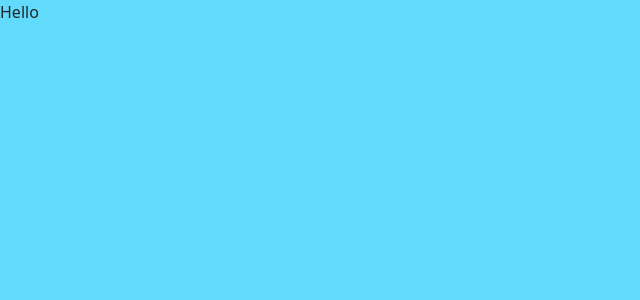
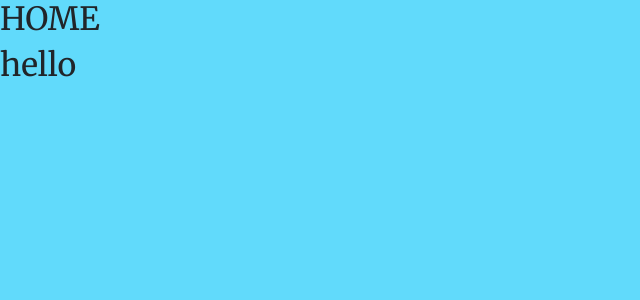
Before and after one commit to Ellianel/give-away-app, a React (Create React App) app: page / in a window 1280 px wide. Shown: the top 300 px of the page, without its empty margins (0-640 px from the left). Built offline with nearby package versions, Linux system fonts and the light colour scheme.

Commit message:
added  Home component and routes

```diff
--- a/public/index.html
+++ b/public/index.html
@@ -1,14 +1,17 @@
 <!DOCTYPE html>
 <html lang="en">
+
 <head>
   <meta charset="utf-8" />
   <link rel="icon" href="%PUBLIC_URL%/favicon.ico" />
   <meta name="viewport" content="width=device-width, initial-scale=1" />
   <meta name="theme-color" content="#000000" />
-    <meta
-      name="description"
-      content="Web site created using create-react-app"
-    />
+  <meta name="description" content="Web site created using create-react-app" />
+
+  <link rel="preconnect" href="https://fonts.googleapis.com">
+  <link rel="preconnect" href="https://fonts.gstatic.com" crossorigin>
+  <link href="https://fonts.googleapis.com/css2?family=Merriweather&family=Open+Sans&display=swap" rel="stylesheet">
+
   <link rel="apple-touch-icon" href="%PUBLIC_URL%/logo192.png" />
   <!--
       manifest.json provides metadata used when your web app is installed on a
@@ -26,6 +29,7 @@
     -->
   <title>React App</title>
 </head>
+
 <body>
   <noscript>You need to enable JavaScript to run this app.</noscript>
   <div id="root"></div>
@@ -40,4 +44,5 @@
       To create a production bundle, use `npm run build` or `yarn build`.
     -->
 </body>
+
 </html>
--- a/src/App.js
+++ b/src/App.js
@@ -1,13 +1,16 @@
-import 'bootstrap/dist/css/bootstrap.min.css';
-import { Routes, Route, Link } from "react-router-dom";
-
+import 'bootstrap/dist/css/bootstrap.min.css'
+import { Routes, Route, Link, BrowserRouter } from 'react-router-dom'
+import Home from './components/Home/Home-component'
 
 function App() {
-  return (
-          <div>
-              Hello
-          </div>
-  );
+	return (
+		<BrowserRouter>
+			<Routes>
+				<Route path='/' element={<Home />}></Route>
+			</Routes>
+			<h2>hello</h2>
+		</BrowserRouter>
+	)
 }
 
-export default App;
+export default App
--- /dev/null
+++ b/src/components/Home/Home-component.jsx
@@ -0,0 +1,11 @@
+import React from 'react';
+
+const Home = () => {
+    return (
+        <h2>
+            HOME
+        </h2>
+    );
+};
+
+export default Home;
--- a/src/scss/main.scss
+++ b/src/scss/main.scss
@@ -1,10 +1,11 @@
-
+@import './settings/fonts';
 
 * {
-  padding: 0;
-  margin: 0;
-  box-sizing: border-box;
+	padding: 0;
+	margin: 0;
+	box-sizing: border-box;
 }
 body {
-  background-color: #61dafb;
+	background-color: #61dafb;
+	font-family: $font-alt;
 }
--- a/src/scss/settings/_colors.scss
+++ b/src/scss/settings/_colors.scss
@@ -0,0 +1,5 @@
+$white: #f0f1f1;
+$brown: #5e5322;
+$yellow: #fad648;
+$silver: #737373;
+$black: #3c3c3c;
--- a/src/scss/settings/_fonts.scss
+++ b/src/scss/settings/_fonts.scss
@@ -0,0 +1,3 @@
+
+$font-base:"Open Sans";
+$font-alt:"Merriweather";
```
Lines whose indentation alone changed are shown as unchanged.
